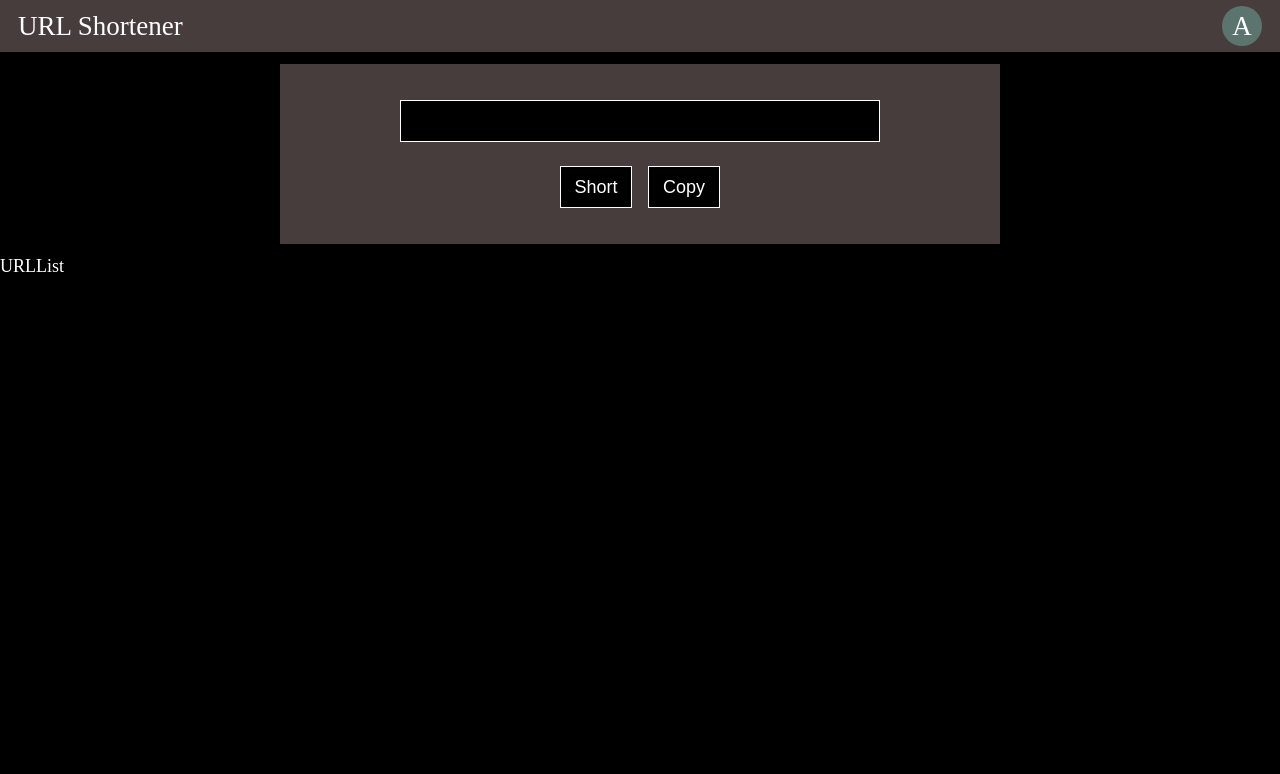
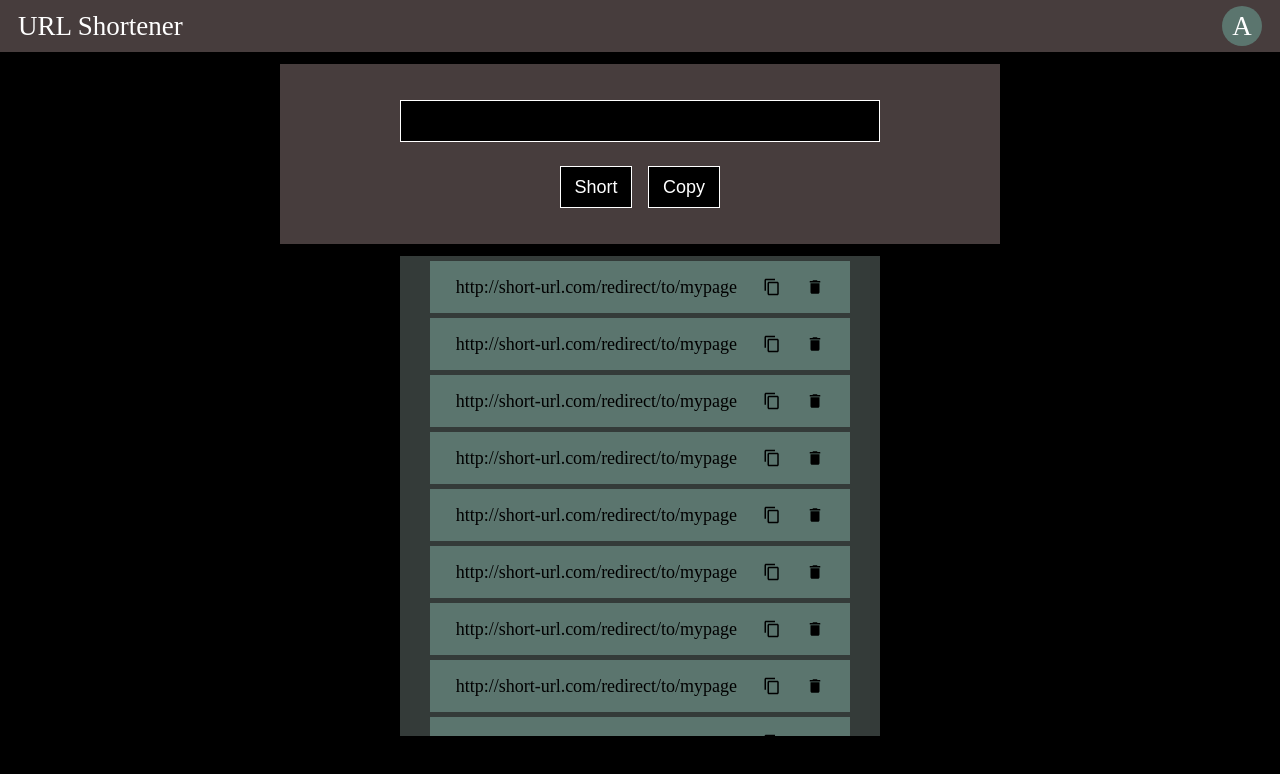
Before and after one commit to Sahil-4/url-shortener, a React (Vite) app: page / in a window 1280 px wide. Shown: the top 774 px of the page. Built offline with nearby package versions, Linux system fonts and the light colour scheme.

Commit message:
created List and URL component

```diff
--- a/package.json
+++ b/package.json
@@ -13,6 +13,7 @@
   "dependencies": {
     "react": "^18.2.0",
     "react-dom": "^18.2.0",
+    "react-icons": "^5.0.1",
     "react-router-dom": "^6.21.3"
   },
   "devDependencies": {
--- a/src/App.css
+++ b/src/App.css
@@ -135,3 +135,38 @@
     color: #000000;
     background: #ffffff;
 }
+
+.list {
+    height: 480px;
+    width: 480px;
+    margin: auto;
+    background: #343b39;
+    overflow: hidden scroll;
+}
+
+.list::-webkit-scrollbar {
+    background: #ffffff;
+}
+
+.list::-webkit-scrollbar-thumb {
+    background: #5b756e;
+}
+
+.url-box {
+    height: 52px;
+    width: 420px;
+    margin: 5px auto;
+    color: #000000;
+    background: #5b756e;
+    display: flex;
+    justify-content: space-evenly;
+    align-items: center;
+}
+
+.url-box *:hover {
+    color: #ffffff;
+}
+
+.url-box img {
+    height: 32px;
+}
--- a/src/Components/URLBox.jsx
+++ b/src/Components/URLBox.jsx
@@ -1,8 +1,18 @@
+import { MdDelete, MdContentCopy } from "react-icons/md";
+import { Link } from "react-router-dom";
 
-function URLBox() {
+function URLBox({url}) {
+  const copyURL = () => {}
+
+  const deleteURL = () => {}
+
   return (
-    <div>URLBox</div>
-  )
+    <div className="url-box">
+      <Link className="text" to={url} target="_blank">{url}</Link>
+      <MdContentCopy onClick={copyURL} />
+      <MdDelete onClick={deleteURL} />
+    </div>
+  );
 }
 
-export default URLBox
+export default URLBox;
--- a/src/Components/URLList.jsx
+++ b/src/Components/URLList.jsx
@@ -1,8 +1,22 @@
+import URLBox from "./URLBox";
 
 function URLList() {
+  const urls = [
+    "http://short-url.com/redirect/to/mypage", "http://short-url.com/redirect/to/mypage",
+    "http://short-url.com/redirect/to/mypage", "http://short-url.com/redirect/to/mypage",
+    "http://short-url.com/redirect/to/mypage", "http://short-url.com/redirect/to/mypage",
+    "http://short-url.com/redirect/to/mypage", "http://short-url.com/redirect/to/mypage",
+    "http://short-url.com/redirect/to/mypage", "http://short-url.com/redirect/to/mypage",
+    "http://short-url.com/redirect/to/mypage", "http://short-url.com/redirect/to/mypage",
+  ];
+
   return (
-    <div>URLList</div>
-  )
+    <div className="container list">
+      {urls.map((url) => (
+        <URLBox key={url} url={url} />
+      ))}
+    </div>
+  );
 }
 
-export default URLList
+export default URLList;
```
Also changed, not shown: 1 other file (tests, documents, lock files or other folders).
